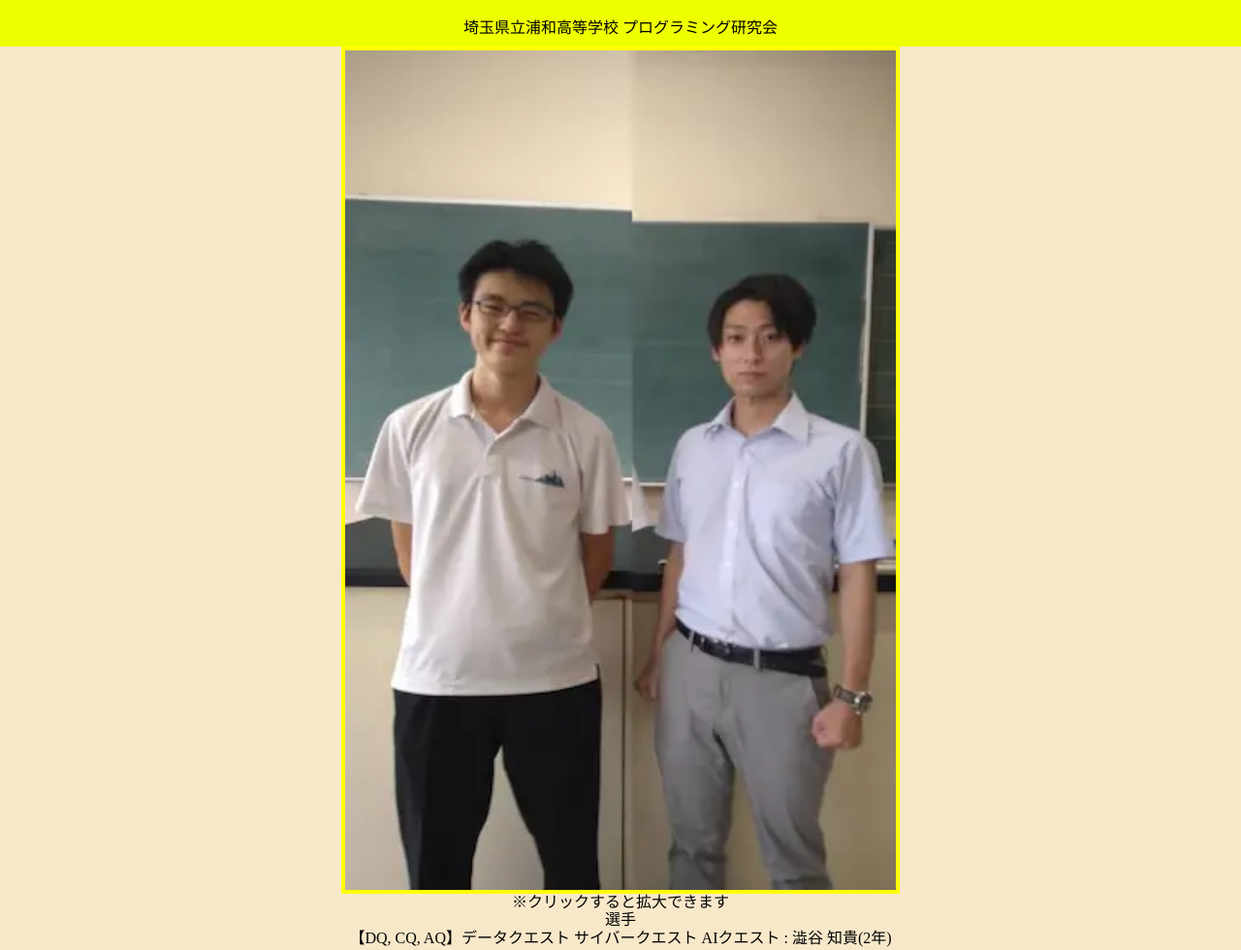
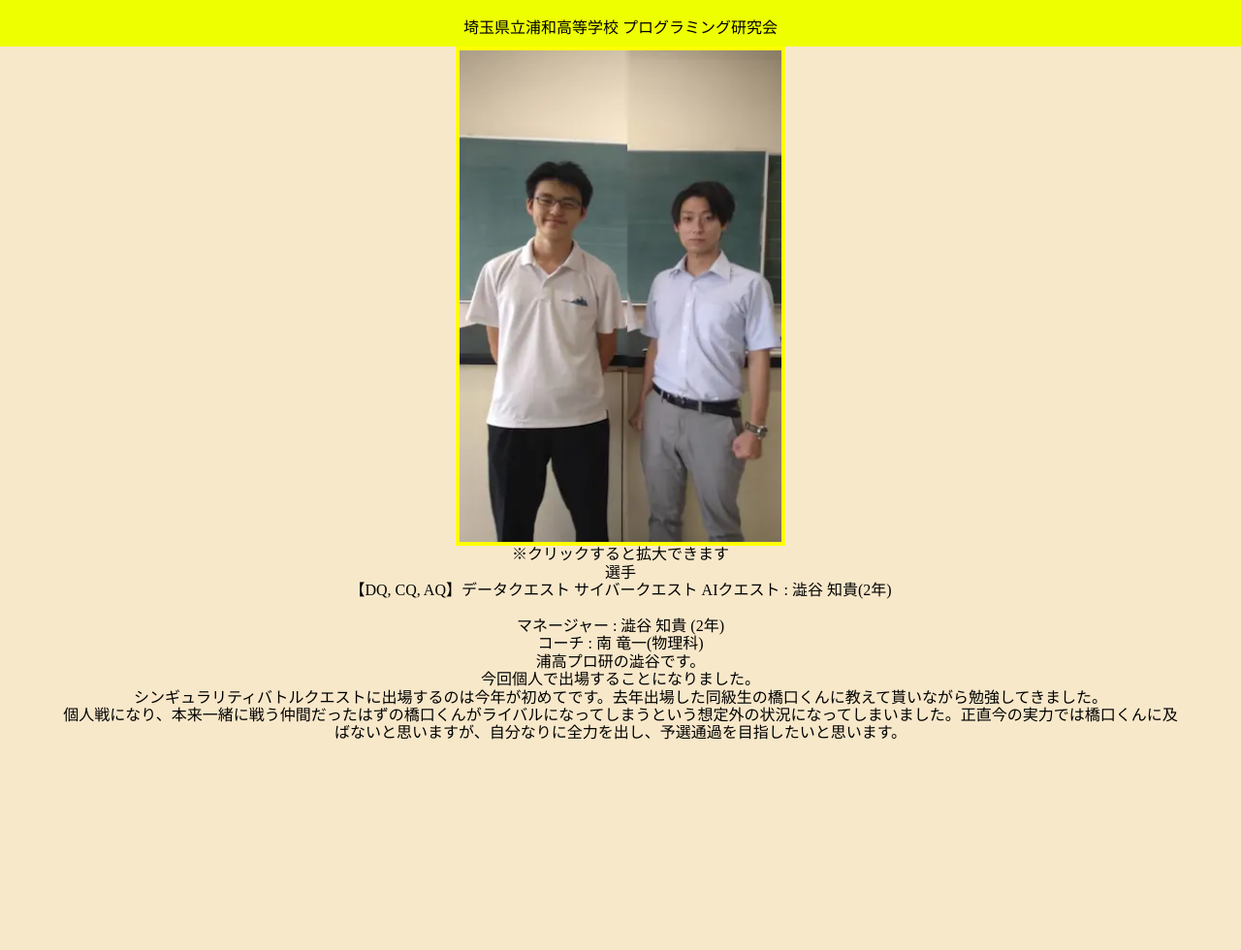
Before and after one commit to shibutomo/SINGULARITY_shibu, a plain HTML site: page index.html in a window 1280 px wide. Shown: the top 980 px of the page at 97% size. After the commit the page ends 800 px from the top, so only its background shows below. Drawn offline with nearby package versions, Linux system fonts and the light colour scheme; some packages are replaced by stand-ins of ours.

Commit message:
Add files via upload

```diff
--- a/style/index.css
+++ b/style/index.css
@@ -19,7 +19,8 @@ header {
   width: 90%;
 }
 .main a img {
-  width: 50%;
+  height: 515px;
+  width: auto;
   border: 4px solid yellow;
 }
 a {
```
